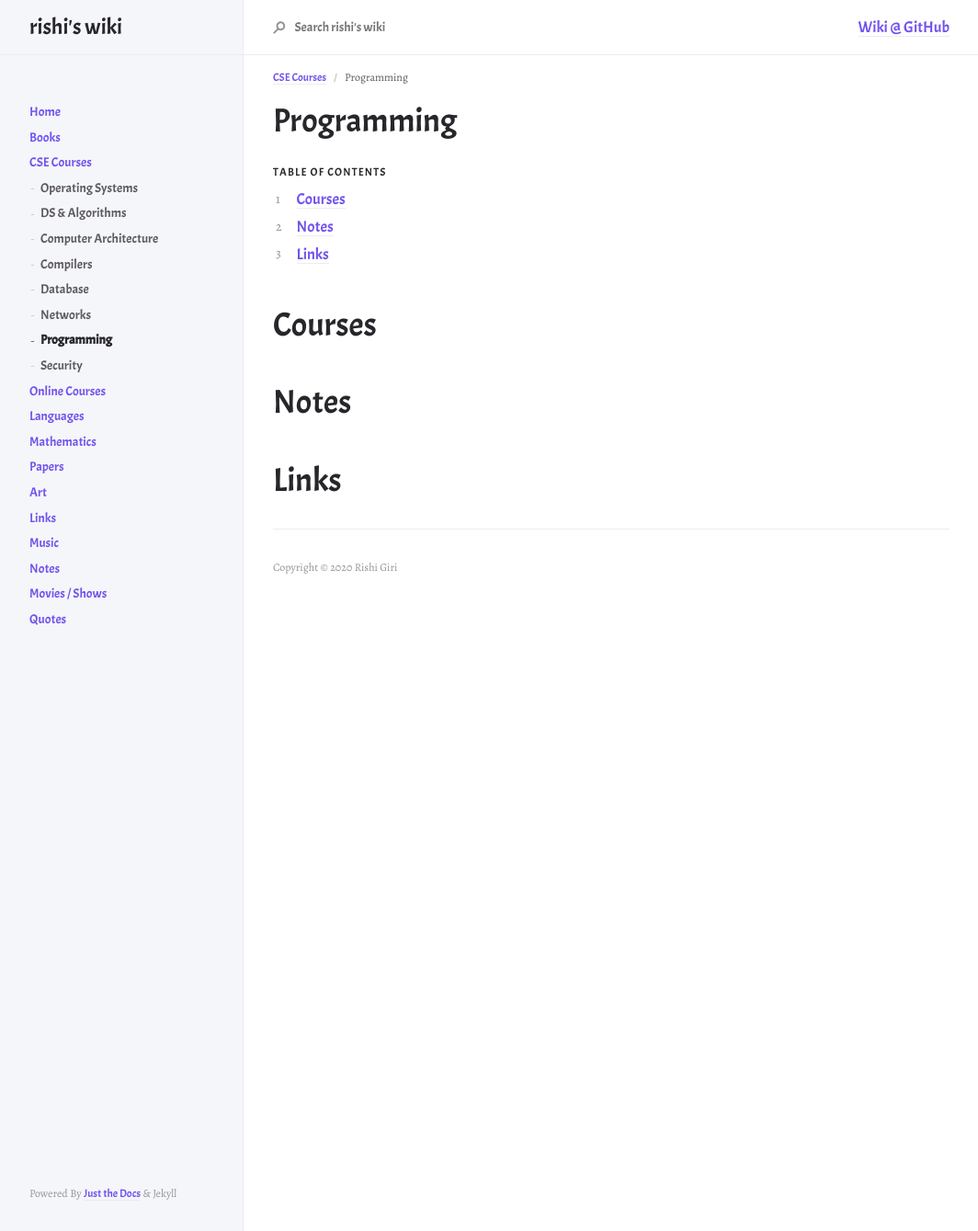
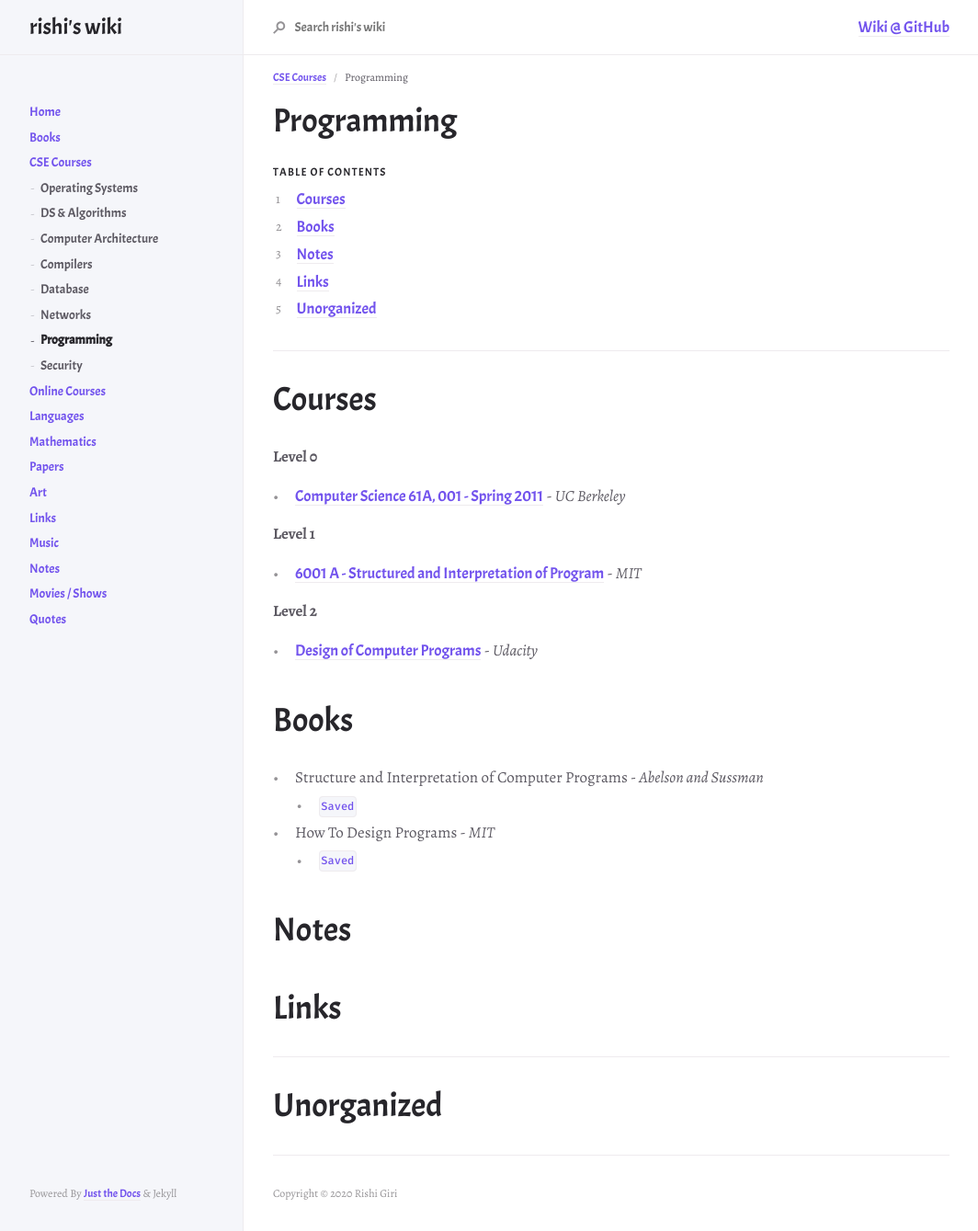
Before and after one commit to r8w/r8w, a Jekyll site: the page built from docs/courses/programming.md, in a window 1280 px wide. Shown: the whole page at 92% size, without its empty margins (107-1171 px from the left). Built offline with Jekyll 4.4.1, drawn with Linux system fonts in a browser that asks for light colours; nearby versions of some CDN libraries.

Commit message:
add programming resources

```diff
--- a/docs/courses/programming.md
+++ b/docs/courses/programming.md
@@ -14,8 +14,34 @@ nav_order: 7
 1. TOC
 {:toc}
 
+---
+
 # Courses
+
+__Level 0__
+
+- [Computer Science 61A, 001 - Spring 2011](https://archive.org/details/ucberkeley-webcast-PL3E89002AA9B9879E?sort=titleSorter) - *UC Berkeley*
+
+__Level 1__
+
+- [6001 A - Structured and Interpretation of Program](https://ocw.mit.edu/courses/electrical-engineering-and-computer-science/6-001-structure-and-interpretation-of-computer-programs-spring-2005/video-lectures/) - *MIT*
+
+__Level 2__
+
+- [Design of Computer Programs](https://classroom.udacity.com/courses/cs212) - *Udacity*
+
+# Books
+
+- Structure and Interpretation of Computer Programs - *Abelson and Sussman*
+	- [`Saved`](file:///media/rishi/d057170c-fade-44e6-a98a-5028064c1c84/Computer%20Science/Compilers/sicp.pdf)
+
+- How To Design Programs - *MIT*
+	- [`Saved`](file:///media/rishi/d057170c-fade-44e6-a98a-5028064c1c84/Computer%20Science/Computer%20Architecture/Matthias%20Felleisen%20-%20How%20to%20Design%20Programs_%20An%20Introduction%20to%20Programming%20and%20Computing-MIT%20Press%20(2018).pdf)
 
 # Notes
 
 # Links
+
+---
+
+# Unorganized
```
